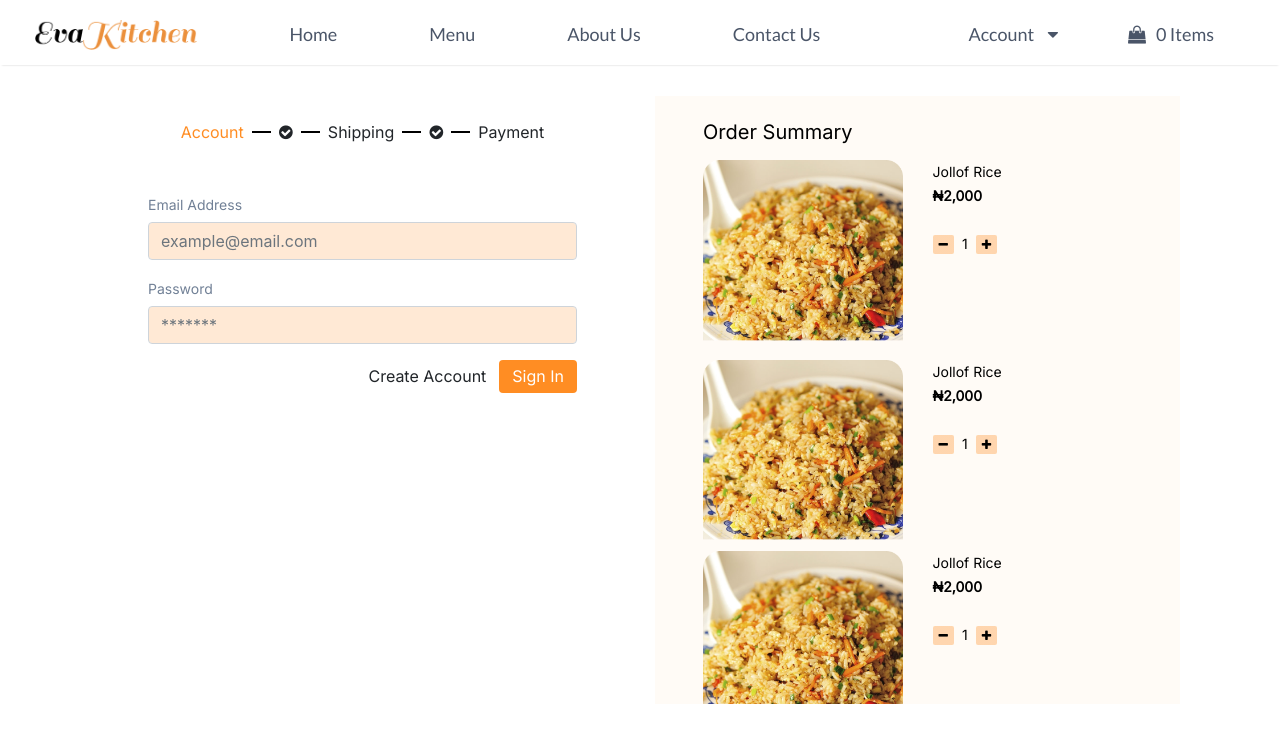
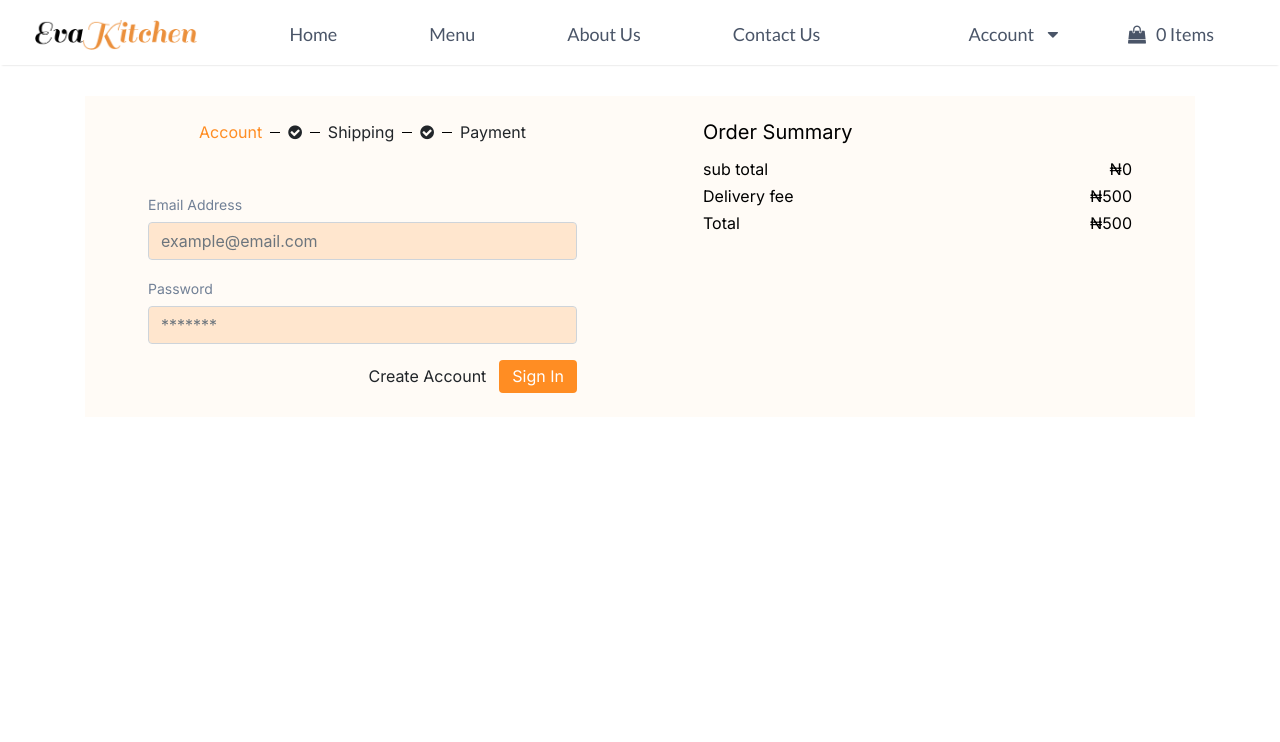
Before and after one commit to Dverybest/Eva-kitchen, a React (Create React App) app: page /checkout in a window 1280 px wide. Shown: the top 742 px of the page. Built offline with nearby package versions, Linux system fonts and the light colour scheme; a web font is replaced by a local one; what google-maps-react would draw is missing.

Commit message:
price and quantity handling

```diff
--- a/src/pages/CheckoutPage/checkoutPage.css
+++ b/src/pages/CheckoutPage/checkoutPage.css
@@ -1,7 +1,4 @@
-.checkoutBody{
-   max-height: 90vh;
-   overflow: hidden;
-}
+
 .processes{
     /* background-color: rgba(255, 141, 35, 0.04); */
     font-family: 'Inter';
@@ -13,9 +10,14 @@
     text-align: left;
 
 }
+.formSection{
+    background-color: rgba(255, 141, 35, 0.04);
+
+}
 .dashSymbol{
-    border-bottom: 2px solid black !important;
-    width: 1.2rem;
+    border-bottom: 1px solid black !important;
+    /* width: 18px; */
+    min-width: 10px ;
 }
 .activeText{
     color: rgba(255, 141, 35, 1);
@@ -30,10 +32,10 @@
     font-size: 12px;
     font-weight: 100;
 }
+.orderView{
+    background-color: rgba(255, 141, 35, 0.04);
+}
 .orderSection{
-    overflow-y: scroll;
-    height: 80%;
-    background-color: rgba(255, 141, 35, 0.04);
     font-family: 'Inter';
     font-style: normal;
     font-weight: 500;
@@ -44,3 +46,41 @@
 .imageWrapper{
     /* width: 65%; */
 }
+
+
+/* media querry */
+@media screen and (max-width: 991px){
+    .processes{
+        font-size: 13px ;
+        /* margin-right: 0 !important;*/
+    }
+    /* .processes span{
+        padding-right: 1em;
+        padding-left: 1em;
+    } */
+}
+@media screen and (max-width: 767px) and (min-width: 576px){
+    .processes{
+        font-size: 10px;
+    }
+    .dashSymbol{
+        /* border-bottom: 2px solid black !important;
+    width: 18px; */
+    }
+}
+@media screen and (max-width: 575px) and (min-width: 425px){
+    .purchaseDetails{
+        padding: 4em;
+    }
+}
+
+@media screen and (min-width: 576px) {
+    .checkoutBody{
+        max-height: 90vh;
+        overflow-y: hidden;
+    }
+    .orderSection{
+        overflow-y: scroll;
+        height: 80%;
+    }
+}
--- a/src/pages/CheckoutPage/checkoutPage.js
+++ b/src/pages/CheckoutPage/checkoutPage.js
@@ -1,115 +1,106 @@
-import React from 'react'
+import React, { useEffect, useMemo, useState } from 'react'
+import { connect,useSelector } from 'react-redux';
 import { Link } from 'react-router-dom'
 import SignIn from '../../components/Authentication/signIn';
 import Footer from '../../components/footer/Footer'
 import Navbar from '../../components/navbar/Navbar'
-import jollofRice from "../orderPage/orderImages/jollofRice.png";
+import { addToCartAction,handleIncrementChange, handleDecrementChange } from "../../reduxSetup/actions/orderMenuAction";
 import "./checkoutPage.css";
 
-const checkoutPage =()=> {
-    let formatPrice =  new Intl.NumberFormat()
+const CheckoutPage = (props) => {
+    console.log(props, 88);
+    let formatPrice =  new Intl.NumberFormat();
+    const [currentCart, setCurrentCart] = useState([])
+    const handleIncrement=(index)=>{
+        props.handleIncrementChange(index)
+    }
+    const cartItem = useSelector(state => state.cart.cartItem)
+    const handleDecrement=(index, quantity)=>{
+        if (quantity === 0){
+            return
+        }
+        props.handleDecrementChange (index)
+    }
+
+    useEffect(() => {
+        setCurrentCart(props.cart);
+
+    }, [props.cartItem ])
+    let subTotal = useMemo(() => {
+        return props.cart.reduce((sumValue, current) => sumValue + (current.quantity * current.price), 0)
+    },
+
+    [props.cart])
+    const deliveryCost = 500.00
 
     return (
         <div className="checkoutBody">
             <Navbar/>
-            <section className="container mt-5 pt-5 ">
+            <section className="container formHolder mt-5 pt-5 ">
                 <div className="row px-0 mx-0">
-                    <div className="col-sm-6 formBody">
+                    <div className="col-sm-6 formSection">
                         <div className="processes px-5 py-4">
                             <div className="d-flex justify-content-center align-items-center">
                                 <div className="px-2 activeText">Account</div>
-                                <div className="px-2 dashSymbol"></div>
-                                <span className="px-2" style={{}}><i class="fa fa-check-circle" aria-hidden="true"></i></span>
-                                <span className="px-2 dashSymbol"></span>
+                                <span className="dashSymbol"></span>
+                                <div className="px-2" ><i class="fa fa-check-circle" aria-hidden="true"></i></div>
+                                <span className=" dashSymbol"></span>
                                 <span className="px-2">Shipping</span>
-                                <span className="px-2 dashSymbol"></span>
+                                <span className=" dashSymbol"></span>
                                 <span className='px-2'><i class="fa fa-check-circle" aria-hidden="true"></i></span>
-                                <span className="px-2 dashSymbol"></span>
+                                <span className=" dashSymbol"></span>
                                 <span className="px-2">Payment</span>
                             </div>
                         </div>
                         <SignIn/>
                         {/* no cancel order option yet*/}
-                        {/* <Link >Cancel Order</Link>
-                        <Link>Shipping Details</Link> */}
+                        {/* <Link >Cancel Order</Link>*/}
+                        {/* <Link>Shipping Details</Link> */}
                     </div>
-                    <div className="col-sm-6 ">
+                    <div className="col-sm-6 orderView">
                         <div className='py-4 px-5 orderSection'>
                             <div>
                                <h5>Order Summary</h5>
                             </div>
-                            <div className="mb-3">
+                            <div className="mb-3 purchaseDetails">
+
+                                        {currentCart?.map((order, index)=>{
+                                            return(
+
                                                 <div className="row py-2">
-                                    <div className="col-md-6">
+                                                <div className="col-6">
                                                     <div className="imageWrapper">
-                                            <img src={jollofRice} alt="" className="w-100 h-100"/>
+                                                        <img src={order.image} alt="" className="w-100 h-100"/>
                                                     </div>
                                                 </div>
-
-                                    <div className="col-md-6">
+                                                <div className="col-6">
                                                     <div className="">
-                                            <p className="mb-0">Jollof Rice</p>
-                                            <p className="mb-0"><strong>₦{formatPrice.format(2000)}</strong></p>
+                                                        <p className="mb-0">{order.name}</p>
+                                                        <p className="mb-0"><strong>₦{formatPrice.format(order.price * order.quantity)}</strong></p>
                                                     </div>
                                                     <div className="py-4">
-                                            <span className="countButton" ><i class="fa fa-minus" aria-hidden="true"></i></span>
-                                            <span className="mx-2">1</span>
-                                            <span className="countButton"><i class="fa fa-plus" aria-hidden="true"></i></span>
+                                                        <span className="countButton" onClick={()=>{handleDecrement(index, order.quantity)}}><i class="fa fa-minus" aria-hidden="true"></i></span>
+                                                        <span className="mx-2">{order.quantity}</span>
+                                                        <span className="countButton" onClick={()=>{handleIncrement(index)} } ><i class="fa fa-plus" aria-hidden="true"></i></span>
                                                     </div>
                                                 </div>
                                                 </div>
-                                <div className="row py-2">
-                                    <div className="col-md-6">
-                                        <div className="imageWrapper">
-                                            <img src={jollofRice} alt="" className="w-100 h-100"/>
-                                        </div>
-                                    </div>
-
-                                    <div className="col-md-6">
-                                        <div className="">
-                                            <p className="mb-0">Jollof Rice</p>
-                                            <p className="mb-0"><strong>₦{formatPrice.format(2000)}</strong></p>
-                                        </div>
-                                        <div className="py-4">
-                                            <span className="countButton" ><i class="fa fa-minus" aria-hidden="true"></i></span>
-                                            <span className="mx-2">1</span>
-                                            <span className="countButton"><i class="fa fa-plus" aria-hidden="true"></i></span>
-                                        </div>
-                                    </div>
-                                </div>
-                                <div className="row">
-                                    <div className="col-md-6">
-                                        <div className="imageWrapper">
-                                            <img src={jollofRice} alt="" className="w-100 h-100"/>
-                                        </div>
-                                    </div>
-
-                                    <div className="col-md-6">
-                                        <div className="">
-                                            <p className="mb-0">Jollof Rice</p>
-                                            <p className="mb-0"><strong>₦{formatPrice.format(2000)}</strong></p>
-                                        </div>
-                                        <div className="py-4">
-                                            <span className="countButton" ><i class="fa fa-minus" aria-hidden="true"></i></span>
-                                            <span className="mx-2">1</span>
-                                            <span className="countButton"><i class="fa fa-plus" aria-hidden="true"></i></span>
-                                        </div>
-                                    </div>
-                                </div>
+                                                )
+                                        })}
                             </div>
 
                             <div>
                                 <div className="d-flex align-items-center justify-content-between">
                                     <h6>sub total</h6>
-                                    <h6>₦316.55</h6>
+                                    <h6>₦{formatPrice.format(subTotal)}</h6>
                                 </div>
                                 <div className="d-flex align-items-center justify-content-between">
                                     <h6>Delivery fee</h6>
-                                    <h6>₦3.45</h6>
+                                    <h6>₦{formatPrice.format(deliveryCost)}</h6>
                                 </div>
                                 <div className="d-flex align-items-center justify-content-between">
                                     <h6>Total</h6>
-                                    <h6>₦320.45</h6>
+                                    <h6>₦{formatPrice.format(deliveryCost + subTotal)}</h6>
                                 </div>
 
                             </div>
@@ -117,8 +108,12 @@ const checkoutPage =()=> {
                     </div>
                 </div>
             </section>
-            {/* <Footer/> */}
         </div>
     )
 }
-export default checkoutPage
+const mapStateToProps = (state)=>{
+    return{
+        cart: state.cart.cartItem
+    }
+}
+export default connect(mapStateToProps, {addToCartAction, handleIncrementChange, handleDecrementChange})(CheckoutPage);
```
Lines whose indentation alone changed are shown as unchanged.
